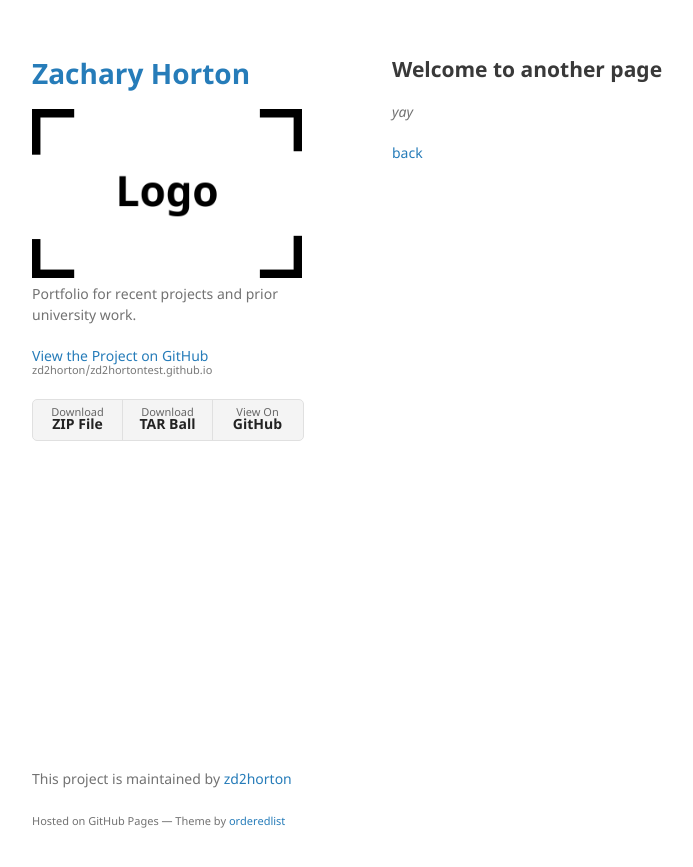
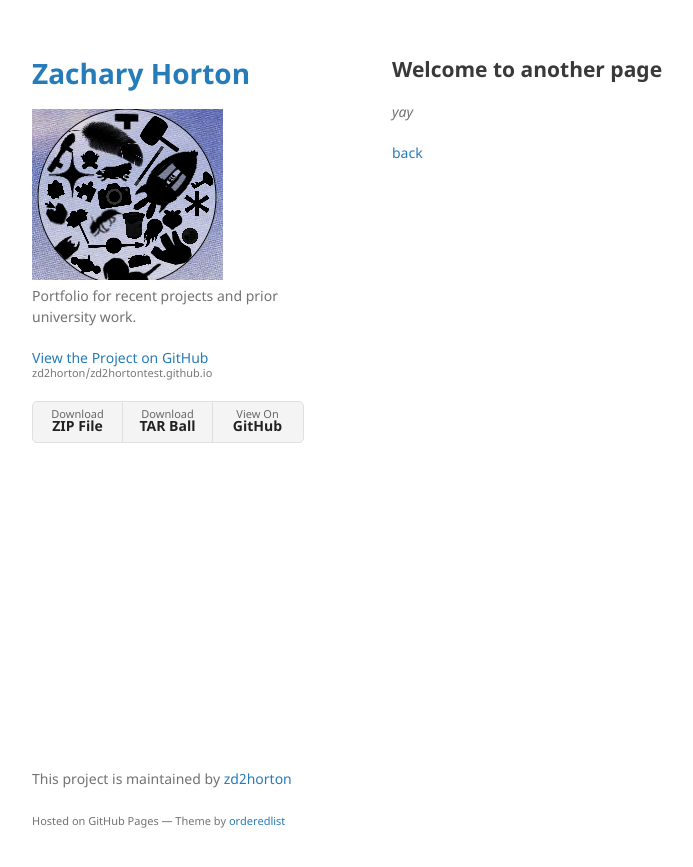
Before and after one commit to zd2horton/zd2hortontest.github.io, a Jekyll site: the page built from another-page.md, in a window 1280 px wide. Shown: the top 867 px of the page, without its empty margins (178-871 px from the left). Built offline with Jekyll 4.4.1, drawn with Linux system fonts in a browser that asks for light colours; our own code applies the rules of GitHub Pages for plain Markdown files.

Commit message:
Logo Added

```diff
--- a/_config.yml
+++ b/_config.yml
@@ -1,5 +1,5 @@
 title: Zachary Horton
-logo: /assets/img/logo.png
+logo: /assets/img/mylogo.png
 description: Portfolio for recent projects and prior university work.
 show_downloads: true
 google_analytics:
--- a/_layouts/post.html
+++ b/_layouts/post.html
@@ -5,8 +5,6 @@ layout: default
 <small>{{ page.date | date: "%-d %B %Y" }}</small>
 <h1>{{ page.title }}</h1>
 
-<p class="view">by {{ page.author | default: site.author }}</p>
-
 {{content}}
 
 {% if page.tags %}
```
Also changed, not shown: assets/img/mylogo.png (added).
